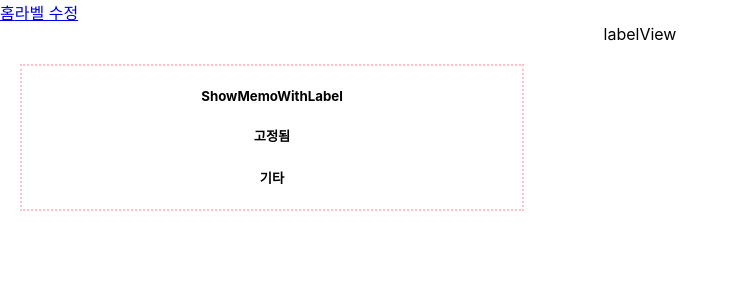
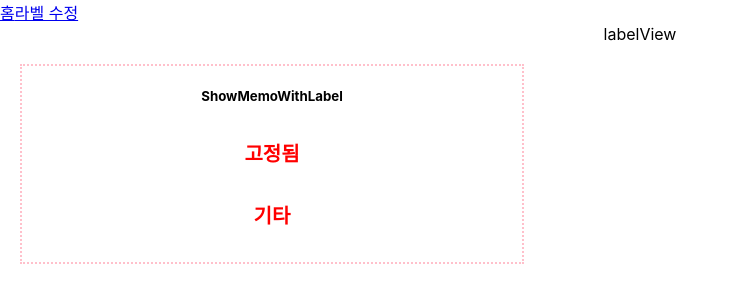
Before and after one commit to 2seunghye/keep_clone, a React (Create React App) app: page /label/test in a window 1280 px wide. Shown: the top 302 px of the page, without its empty margins (0-737 px from the left). Built offline with nearby package versions, Linux system fonts and the light colour scheme.

Commit message:
CardList,ShowMemoWithLabel : 중복코드 제거

```diff
--- a/src/Component/MemoList/CardList.js
+++ b/src/Component/MemoList/CardList.js
@@ -1,20 +1,20 @@
 import React from "react";
 import { useSelector } from "react-redux";
 import Card from "../Card";
+import styled from "styled-components";
 
-const CardList = () => {
-	const state = useSelector((state) => state.memoFetch);
-
+const StyledTitle = styled.h5`
+	font-size: 20px;
+	color: red;
+`;
+const CardList = ({ state }) => {
 	let otherCardList = state.map((item, index) => {
-		console.log(item.isFixed);
 		if (!item.isFixed && item.isFixed !== undefined) {
 			return <Card key={index} item={item} listId={item.listId} isFixed={item.isFixed} />;
 		}
 	});
 
 	let fixedCardList = state.map((item, index) => {
-		console.log(item.isFixed);
-
 		if (item.isFixed && item.isFixed !== undefined) {
 			return <Card key={index} item={item} listId={item.listId} isFixed={item.isFixed} />;
 		}
@@ -23,11 +23,11 @@ const CardList = () => {
 	return (
 		<>
 			<div>
-				<h5>고정됨</h5>
+				<StyledTitle>고정됨</StyledTitle>
 				{fixedCardList}
 			</div>
 			<div>
-				<h5>기타</h5>
+				<StyledTitle>기타</StyledTitle>
 				{otherCardList}
 			</div>
 		</>
--- a/src/Component/MemoList/index.js
+++ b/src/Component/MemoList/index.js
@@ -2,6 +2,7 @@ import React from "react";
 import styled from "styled-components";
 import CreateMemoForm from "./CreateMemoForm";
 import CardList from "./CardList";
+import { useSelector } from "react-redux";
 
 const StyledDiv = styled.div`
 	border: 2px dotted pink;
@@ -10,11 +11,13 @@ const StyledDiv = styled.div`
 `;
 
 const MemoList = () => {
+	const state = useSelector((state) => state.memoFetch);
+
 	return (
 		<StyledDiv>
 			<h5>Memo List</h5>
 			<CreateMemoForm />
-			<CardList />
+			<CardList state={state} />
 		</StyledDiv>
 	);
 };
--- a/src/Component/ShowMemoWithLabel/index.js
+++ b/src/Component/ShowMemoWithLabel/index.js
@@ -3,6 +3,7 @@ import { useSelector } from "react-redux";
 import { useParams } from "react-router-dom";
 import Card from "../Card";
 import styled from "styled-components";
+import CardList from "../MemoList/CardList";
 
 const StyledDiv = styled.div`
 	border: 2px dotted pink;
@@ -34,29 +35,10 @@ const ShowMemoWithLabel = () => {
 		}
 	});
 
-	let otherCardList = filteredList.map((item, index) => {
-		if (!item.isFixed) {
-			return <Card key={index} item={item} listId={item.listId} isFixed={item.isFixed} />;
-		}
-	});
-
-	let fixedCardList = filteredList.map((item, index) => {
-		if (item.isFixed) {
-			return <Card key={index} item={item} listId={item.listId} isFixed={item.isFixed} />;
-		}
-	});
-
 	return (
 		<StyledDiv>
 			<h5>ShowMemoWithLabel</h5>
-			<div>
-				<h5>고정됨</h5>
-				{fixedCardList}
-			</div>
-			<div>
-				<h5>기타</h5>
-				{otherCardList}
-			</div>
+			<CardList state={filteredList} />
 		</StyledDiv>
 	);
 };
```
